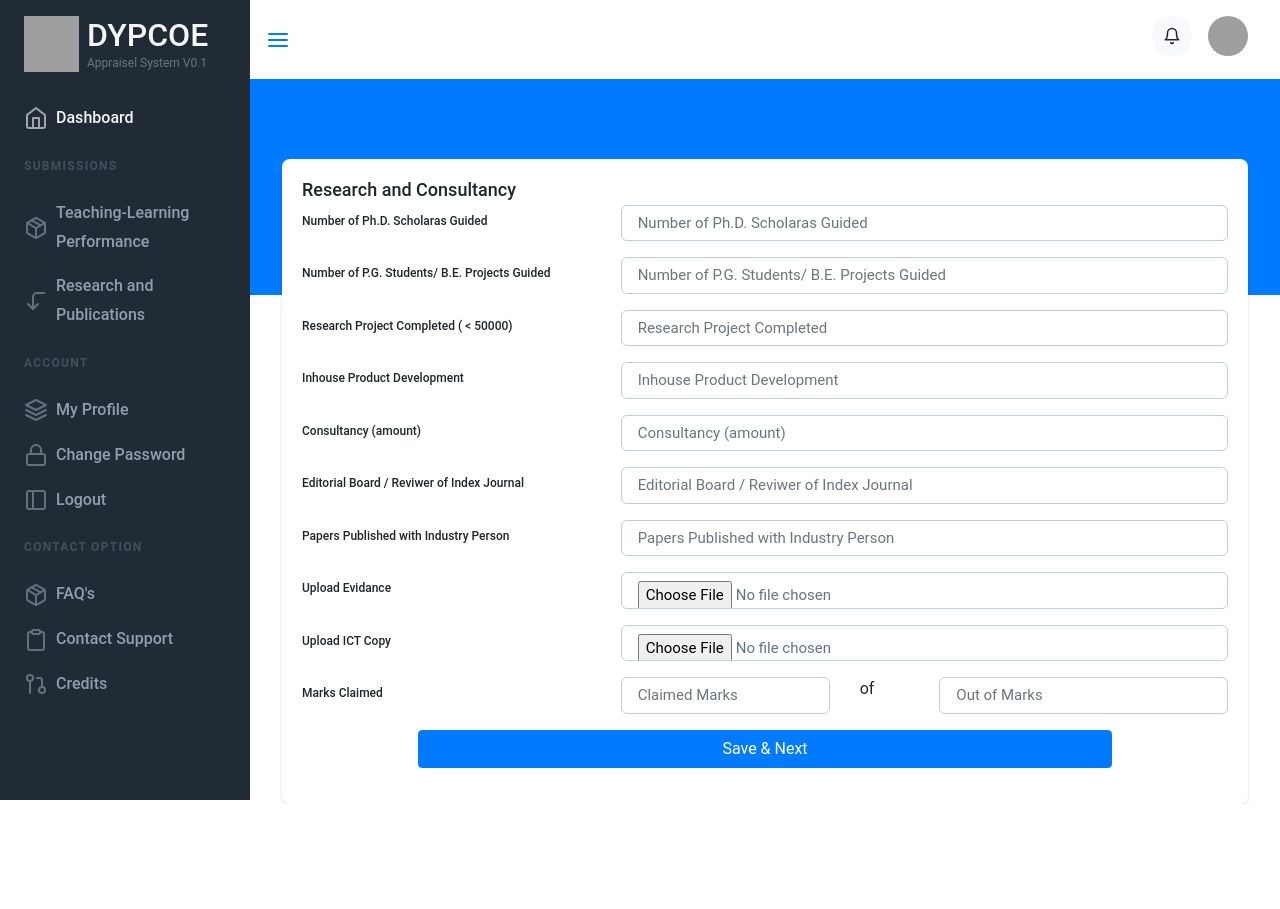
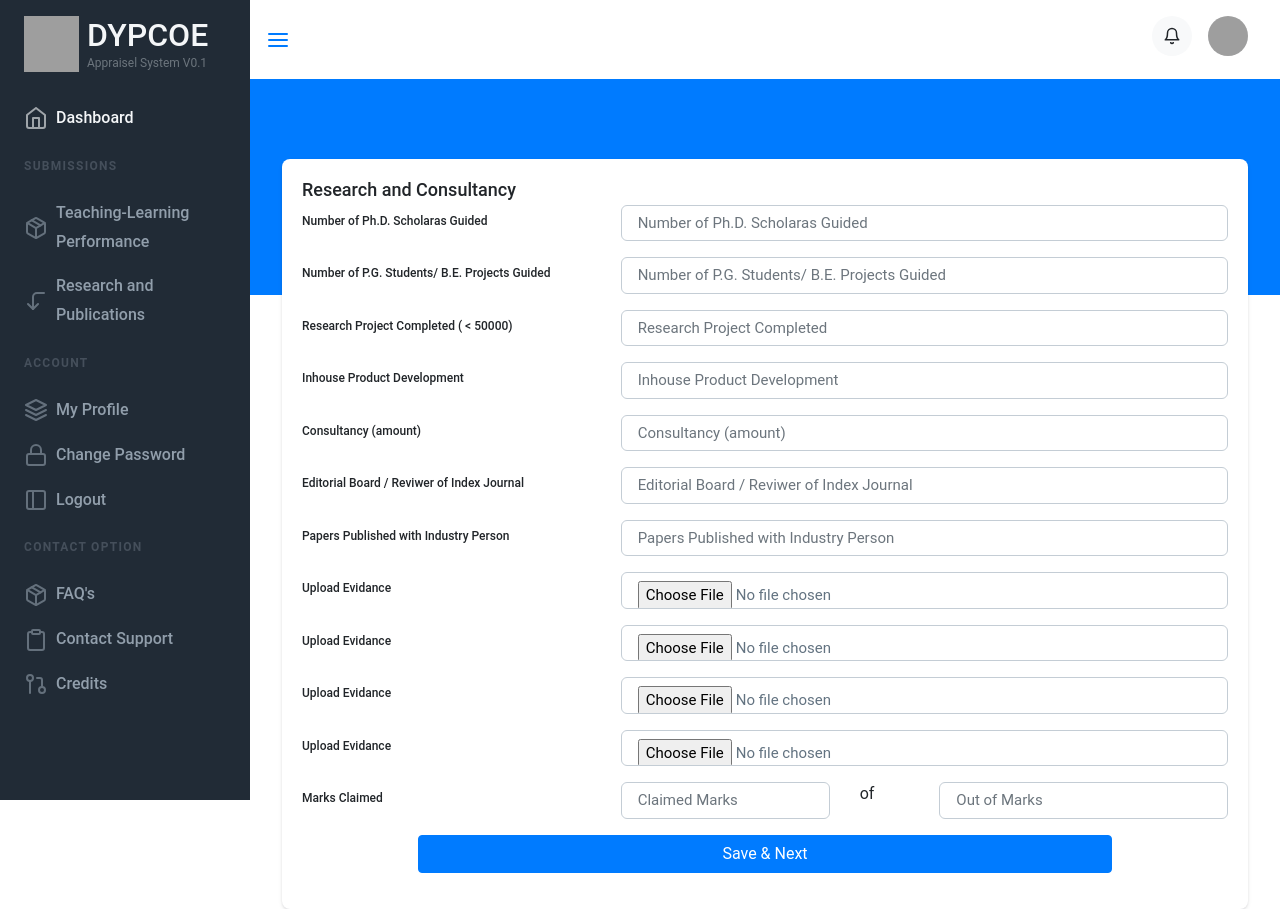
Before and after one commit to krushabh-dev/DYPCOE_APPRAISEL, a Django app: page /forms/formfive in a window 1280 px wide. Before the commit the page ends 804 px from the top, so only its background shows below. Run offline with Django 4.2, Linux system fonts and the light colour scheme; grey boxes are pictures that could not be loaded.

Commit message:
Update researchconsultancy.html

```diff
--- a/app/templates/app/dashboard/forms/more/researchconsultancy.html
+++ b/app/templates/app/dashboard/forms/more/researchconsultancy.html
@@ -87,16 +87,31 @@
                         <label for="position" class="col-sm-4 col-form-label
                             form-label">Upload Evidance</label>
                         <div class="col-md-8 col-12">
-                          <input type="file" class="form-control" placeholder="Upload Evidance" name="UploadEvidance" id="UploadEvidance" required="">
+                          <input type="file" class="form-control" placeholder="Upload Evidance" name="EvidanceOne" id="EvidanceOne">
                         </div>
                       </div>
 
-                      <!-- row -->
                       <div class="mb-3 row">
                         <label for="position" class="col-sm-4 col-form-label
-                            form-label">Upload ICT Copy</label>
+                            form-label">Upload Evidance</label>
                         <div class="col-md-8 col-12">
-                          <input type="file" class="form-control" placeholder="Upload ICT Copy" name="UploadCopy" id="UploadCopy" required="">
+                          <input type="file" class="form-control" placeholder="Upload Evidance" name="EvidanceTwo" id="EvidanceTwo">
+                        </div>
+                      </div>
+
+                      <div class="mb-3 row">
+                        <label for="position" class="col-sm-4 col-form-label
+                            form-label">Upload Evidance</label>
+                        <div class="col-md-8 col-12">
+                          <input type="file" class="form-control" placeholder="Upload Evidance" name="EvidanceThree" id="EvidanceThree">
+                        </div>
+                      </div>
+
+                      <div class="mb-3 row">
+                        <label for="position" class="col-sm-4 col-form-label
+                            form-label">Upload Evidance</label>
+                        <div class="col-md-8 col-12">
+                          <input type="file" class="form-control" placeholder="Upload Evidance" name="EvidanceFour" id="EvidanceFour">
                         </div>
                       </div>
 
```
